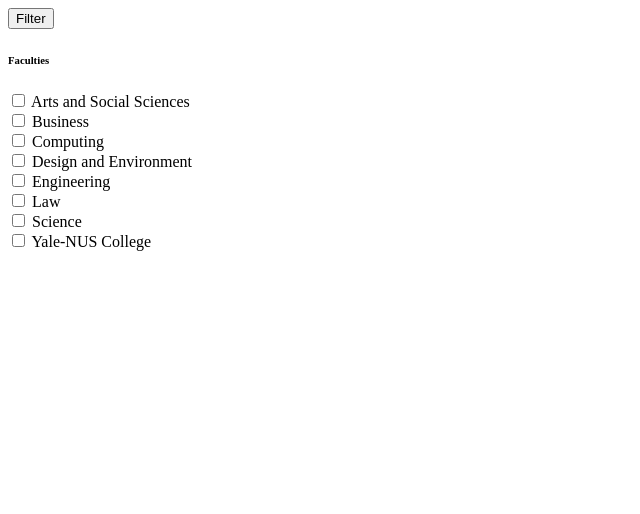
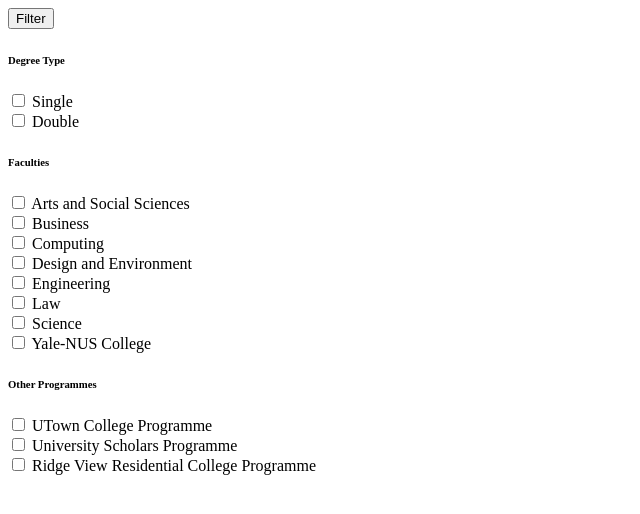
Before and after one commit to olivercheok20/Acadplanner, a Gatsby site: page /search/FilterResults in a window 1280 px wide. Shown: the whole page, without its empty margins (0-640 px from the left). Built offline with nearby package versions, Linux system fonts and the light colour scheme; Gatsby itself is replaced by a stand-in of ours.

Commit message:
Enable filtering by degree type and other programmes

```diff
--- a/src/pages/search/FilterResults.js
+++ b/src/pages/search/FilterResults.js
@@ -1,79 +1,119 @@
-import React, { useState } from "react";
+import React, { useState } from "react"
 
-import { Form, FormGroup, Label, FormText, Collapse, CardBody, Card, Dropdown, DropdownToggle, DropdownMenu, DropdownItem, InputGroup, InputGroupAddon, Input, Button, Row, Container } from 'reactstrap';
+import {
+  FormGroup,
+  Label,
+  Dropdown,
+  DropdownToggle,
+  DropdownMenu,
+  DropdownItem,
+  Input,
+} from "reactstrap"
 
 function FilterResults(props) {
+  const [dropdownOpen, setDropdownOpen] = useState(false)
+  const toggle = () => setDropdownOpen(prevState => !prevState)
 
-  const [dropdownOpen, setDropdownOpen] = useState(false);
-  const toggle = () => setDropdownOpen(prevState => !prevState);
-
-  const [checked, setChecked] = useState([]); // keeps track of checked checkboxes in dropdown
+  const [checked, setChecked] = useState([]) // keeps track of checked checkboxes in dropdown
 
   // called when a checkbox is toggled
   const handleToggle = (tag, isChecked) => {
-
-    const updatedChecked = [...checked];
+    const updatedChecked = [...checked]
 
     // if tag is checked but not inside checked array, add it into updated checked array
     if (isChecked && !checked.includes(tag)) {
-      updatedChecked.push(tag);
+      updatedChecked.push(tag)
     }
 
     // if tag is not checked but inside checked array, remove it from the updated checked array
     if (!isChecked && checked.includes(tag)) {
-      const index = checked.indexOf(tag);
-      updatedChecked.splice(index, 1); // remove the tag from checked array
+      const index = checked.indexOf(tag)
+      updatedChecked.splice(index, 1) // remove the tag from checked array
     }
 
-    // else {
-    //   // the tag does not exist in checked array
-    //   updatedChecked.push(tag);
-    // }
-
-    setChecked(updatedChecked);
-    props.handleFilters(updatedChecked);
-    console.log(updatedChecked);
-
+    setChecked(updatedChecked)
+    props.handleFilters(updatedChecked)
+    console.log(updatedChecked)
   }
 
   return (
     <>
       <Dropdown className="ml-2" isOpen={dropdownOpen} toggle={toggle}>
-      <DropdownToggle caret>
-        Filter
-      </DropdownToggle>
+        <DropdownToggle caret>Filter</DropdownToggle>
         <DropdownMenu
           modifiers={{
             setMaxHeight: {
               enabled: true,
               order: 890,
-          fn: (data) => {
+              fn: data => {
                 return {
                   ...data,
                   styles: {
                     ...data.styles,
-                overflow: 'auto',
-                maxHeight: '600px',
+                    overflow: "auto",
+                    maxHeight: "600px",
                   },
-            };
+                }
               },
             },
           }}
         >
-        <DropdownItem header>Faculties</DropdownItem>
+          <DropdownItem header>Degree Type</DropdownItem>
           <FormGroup check inline className="mx-3 my-1">
             <Label check>
-              <Input type="checkbox" id="arts" checked={checked.includes("arts")} onChange={(e) => handleToggle(e.target.id, e.target.checked)}/> Arts and Social Sciences
+              <Input
+                type="checkbox"
+                id="single-degree"
+                checked={checked.includes("single-degree")}
+                onChange={e => handleToggle(e.target.id, e.target.checked)}
+              />{" "}
+              Single
             </Label>
           </FormGroup>
           <FormGroup check inline className="mx-3 my-1">
             <Label check>
-              <Input type="checkbox" id="business" checked={checked.includes("business")} onChange={(e) => handleToggle(e.target.id, e.target.checked)}/> Business
+              <Input
+                type="checkbox"
+                id="double-degree"
+                checked={checked.includes("double-degree")}
+                onChange={e => handleToggle(e.target.id, e.target.checked)}
+              />{" "}
+              Double
+            </Label>
+          </FormGroup>
+          <DropdownItem divider />
+          <DropdownItem header>Faculties</DropdownItem>
+          <FormGroup check inline className="mx-3 my-1">
+            <Label check>
+              <Input
+                type="checkbox"
+                id="arts"
+                checked={checked.includes("arts")}
+                onChange={e => handleToggle(e.target.id, e.target.checked)}
+              />{" "}
+              Arts and Social Sciences
             </Label>
           </FormGroup>
           <FormGroup check inline className="mx-3 my-1">
             <Label check>
-              <Input type="checkbox" id="computing" checked={checked.includes("computing")} onChange={(e) => handleToggle(e.target.id, e.target.checked)}/> Computing
+              <Input
+                type="checkbox"
+                id="business"
+                checked={checked.includes("business")}
+                onChange={e => handleToggle(e.target.id, e.target.checked)}
+              />{" "}
+              Business
+            </Label>
+          </FormGroup>
+          <FormGroup check inline className="mx-3 my-1">
+            <Label check>
+              <Input
+                type="checkbox"
+                id="computing"
+                checked={checked.includes("computing")}
+                onChange={e => handleToggle(e.target.id, e.target.checked)}
+              />{" "}
+              Computing
             </Label>
           </FormGroup>
           {/* <FormGroup check inline className="mx-3 my-1">
@@ -83,17 +123,35 @@
         </FormGroup> */}
           <FormGroup check inline className="mx-3 my-1">
             <Label check>
-              <Input type="checkbox" id="design" checked={checked.includes("design")} onChange={(e) => handleToggle(e.target.id, e.target.checked)}/> Design and Environment
+              <Input
+                type="checkbox"
+                id="design"
+                checked={checked.includes("design")}
+                onChange={e => handleToggle(e.target.id, e.target.checked)}
+              />{" "}
+              Design and Environment
             </Label>
           </FormGroup>
           <FormGroup check inline className="mx-3 my-1">
             <Label check>
-              <Input type="checkbox" id="engineering" checked={checked.includes("engineering")} onChange={(e) => handleToggle(e.target.id, e.target.checked)}/> Engineering
+              <Input
+                type="checkbox"
+                id="engineering"
+                checked={checked.includes("engineering")}
+                onChange={e => handleToggle(e.target.id, e.target.checked)}
+              />{" "}
+              Engineering
             </Label>
           </FormGroup>
           <FormGroup check inline className="mx-3 my-1">
             <Label check>
-              <Input type="checkbox" id="law" checked={checked.includes("law")} onChange={(e) => handleToggle(e.target.id, e.target.checked)}/> Law
+              <Input
+                type="checkbox"
+                id="law"
+                checked={checked.includes("law")}
+                onChange={e => handleToggle(e.target.id, e.target.checked)}
+              />{" "}
+              Law
             </Label>
           </FormGroup>
           {/* <FormGroup check inline className="mx-3 my-1">
@@ -108,20 +166,66 @@
         </FormGroup> */}
           <FormGroup check inline className="mx-3 my-1">
             <Label check>
-              <Input type="checkbox" id="science" checked={checked.includes("science")} onChange={(e) => handleToggle(e.target.id, e.target.checked)}/> Science
+              <Input
+                type="checkbox"
+                id="science"
+                checked={checked.includes("science")}
+                onChange={e => handleToggle(e.target.id, e.target.checked)}
+              />{" "}
+              Science
             </Label>
           </FormGroup>
           <FormGroup check inline className="mx-3 my-1">
             <Label check>
-              <Input type="checkbox" id="yale" checked={checked.includes("yale")} onChange={(e) => handleToggle(e.target.id, e.target.checked)}/> Yale-NUS College
+              <Input
+                type="checkbox"
+                id="yale"
+                checked={checked.includes("yale")}
+                onChange={e => handleToggle(e.target.id, e.target.checked)}
+              />{" "}
+              Yale-NUS College
+            </Label>
+          </FormGroup>
+          <DropdownItem divider />
+          <DropdownItem header>Other Programmes</DropdownItem>
+          <FormGroup check inline className="mx-3 my-1">
+            <Label check>
+              <Input
+                type="checkbox"
+                id="utcp"
+                checked={checked.includes("utcp")}
+                onChange={e => handleToggle(e.target.id, e.target.checked)}
+              />{" "}
+              UTown College Programme
+            </Label>
+          </FormGroup>
+          <FormGroup check inline className="mx-3 my-1">
+            <Label check>
+              <Input
+                type="checkbox"
+                id="usp"
+                checked={checked.includes("usp")}
+                onChange={e => handleToggle(e.target.id, e.target.checked)}
+              />{" "}
+              University Scholars Programme
+            </Label>
+          </FormGroup>
+          <FormGroup check inline className="mx-3 my-1">
+            <Label check>
+              <Input
+                type="checkbox"
+                id="rvrc"
+                checked={checked.includes("rvrc")}
+                onChange={e => handleToggle(e.target.id, e.target.checked)}
+              />{" "}
+              Ridge View Residential College Programme
             </Label>
           </FormGroup>
           <DropdownItem divider />
         </DropdownMenu>
       </Dropdown>
     </>
-  );
-
+  )
 }
 
 export default FilterResults
```
Also changed, not shown: src/pages/community.js (+5 -9 lines), src/pages/search/data.js (+10 -10 lines). Lines whose indentation alone changed are shown as unchanged.
